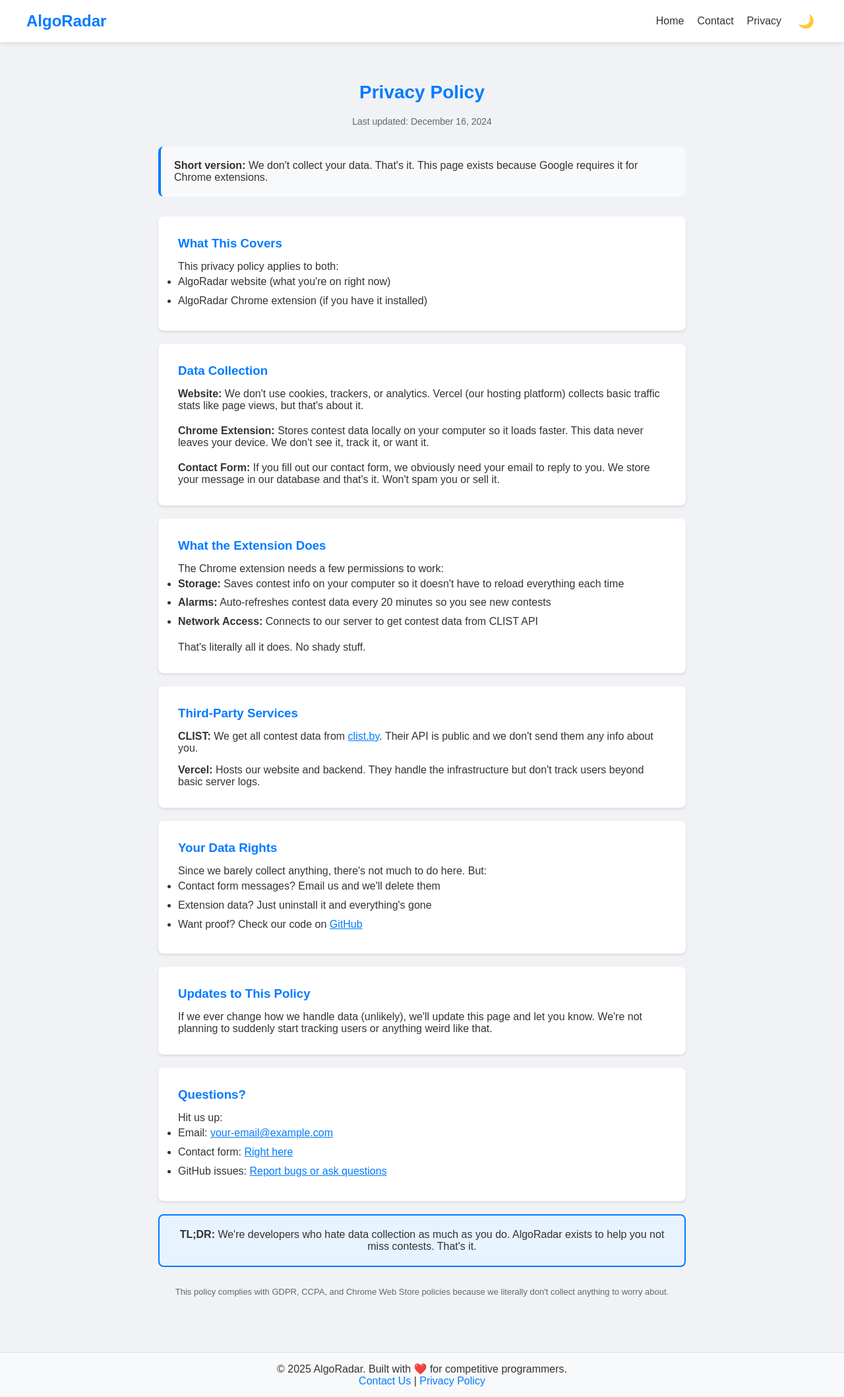
After one commit to nilanshucodes/AlgoRadar, a Flask app: page /privacy in a window 1280 px wide. The commit adds this page. Shown: the whole page at 66% size. Run offline with Flask 3, Linux system fonts and the light colour scheme; some libraries are stand-ins or nearby versions.

Commit message:
Add Privacy Policy page

```diff
--- a/app.py
+++ b/app.py
@@ -146,6 +146,10 @@ def contact():
         return redirect(url_for('contact'))
     return render_template('contact.html')
 
+@app.route('/privacy')
+def privacy():
+    return render_template('privacy.html')
+
 @app.route('/admin/login', methods=['GET','POST'])
 def admin_login():
     if request.method == 'POST':
--- a/templates/base.html
+++ b/templates/base.html
@@ -19,6 +19,7 @@
                 <ul>
                     <li><a href="{{ url_for('index') }}">Home</a></li>
                     <li><a href="{{ url_for('contact') }}">Contact</a></li>
+                    <li><a href="{{url_for('privacy')}}">Privacy</a></li>
                     {% if session.get('admin_logged_in') %}
                     <li><a href="{{ url_for('view_messages') }}">Admin Panel</a></li>
 
@@ -48,10 +49,11 @@
         {% block content %}{% endblock %}
     </main>
 
-    <footer>
+   <footer>
     <p>&copy; 2025 AlgoRadar. Built with ❤️ for competitive programmers.</p>
     <p>
-        <a href="{{ url_for('contact') }}">Contact Us</a>
+        <a href="{{ url_for('contact') }}">Contact Us</a> |
+        <a href="{{ url_for('privacy') }}">Privacy Policy</a>
     </p>
 </footer>
 
--- /dev/null
+++ b/templates/privacy.html
@@ -0,0 +1,118 @@
+{% extends 'base.html' %}
+
+{% block title %}Privacy Policy - AlgoRadar{% endblock %}
+
+{% block content %}
+<div class="container my-4">
+    <div style="max-width: 800px; margin: 0 auto;">
+        <h2 class="text-center mb-3">Privacy Policy</h2>
+        <p style="text-align: center; color: #666; font-size: 14px; margin-bottom: 30px;">Last updated: December 16, 2024</p>
+
+        <div style="background: #f8f9fa; padding: 20px; border-radius: 8px; margin-bottom: 30px; border-left: 4px solid #007bff;">
+            <p style="margin: 0;"><strong>Short version:</strong> We don't collect your data. That's it. This page exists because Google requires it for Chrome extensions.</p>
+        </div>
+
+        <div style="background: white; padding: 30px; border-radius: 8px; box-shadow: 0 2px 4px rgba(0,0,0,0.1); margin-bottom: 20px;">
+            <h3 style="color: #007bff; margin-bottom: 15px;">What This Covers</h3>
+            <p>This privacy policy applies to both:</p>
+            <ul style="line-height: 1.8;">
+                <li>AlgoRadar website (what you're on right now)</li>
+                <li>AlgoRadar Chrome extension (if you have it installed)</li>
+            </ul>
+        </div>
+
+        <div style="background: white; padding: 30px; border-radius: 8px; box-shadow: 0 2px 4px rgba(0,0,0,0.1); margin-bottom: 20px;">
+            <h3 style="color: #007bff; margin-bottom: 15px;">Data Collection</h3>
+            <p><strong>Website:</strong> We don't use cookies, trackers, or analytics. Vercel (our hosting platform) collects basic traffic stats like page views, but that's about it.</p>
+
+            <p style="margin-top: 20px;"><strong>Chrome Extension:</strong> Stores contest data locally on your computer so it loads faster. This data never leaves your device. We don't see it, track it, or want it.</p>
+
+            <p style="margin-top: 20px;"><strong>Contact Form:</strong> If you fill out our contact form, we obviously need your email to reply to you. We store your message in our database and that's it. Won't spam you or sell it.</p>
+        </div>
+
+        <div style="background: white; padding: 30px; border-radius: 8px; box-shadow: 0 2px 4px rgba(0,0,0,0.1); margin-bottom: 20px;">
+            <h3 style="color: #007bff; margin-bottom: 15px;">What the Extension Does</h3>
+            <p>The Chrome extension needs a few permissions to work:</p>
+            <ul style="line-height: 1.8;">
+                <li><strong>Storage:</strong> Saves contest info on your computer so it doesn't have to reload everything each time</li>
+                <li><strong>Alarms:</strong> Auto-refreshes contest data every 20 minutes so you see new contests</li>
+                <li><strong>Network Access:</strong> Connects to our server to get contest data from CLIST API</li>
+            </ul>
+            <p style="margin-top: 15px;">That's literally all it does. No shady stuff.</p>
+        </div>
+
+        <div style="background: white; padding: 30px; border-radius: 8px; box-shadow: 0 2px 4px rgba(0,0,0,0.1); margin-bottom: 20px;">
+            <h3 style="color: #007bff; margin-bottom: 15px;">Third-Party Services</h3>
+            <p><strong>CLIST:</strong> We get all contest data from <a href="https://clist.by" target="_blank" style="color: #007bff;">clist.by</a>. Their API is public and we don't send them any info about you.</p>
+
+            <p style="margin-top: 15px;"><strong>Vercel:</strong> Hosts our website and backend. They handle the infrastructure but don't track users beyond basic server logs.</p>
+        </div>
+
+        <div style="background: white; padding: 30px; border-radius: 8px; box-shadow: 0 2px 4px rgba(0,0,0,0.1); margin-bottom: 20px;">
+            <h3 style="color: #007bff; margin-bottom: 15px;">Your Data Rights</h3>
+            <p>Since we barely collect anything, there's not much to do here. But:</p>
+            <ul style="line-height: 1.8;">
+                <li>Contact form messages? Email us and we'll delete them</li>
+                <li>Extension data? Just uninstall it and everything's gone</li>
+                <li>Want proof? Check our code on <a href="https://github.com/nilanshucodes/algoradar" target="_blank" style="color: #007bff;">GitHub</a></li>
+            </ul>
+        </div>
+
+        <div style="background: white; padding: 30px; border-radius: 8px; box-shadow: 0 2px 4px rgba(0,0,0,0.1); margin-bottom: 20px;">
+            <h3 style="color: #007bff; margin-bottom: 15px;">Updates to This Policy</h3>
+            <p>If we ever change how we handle data (unlikely), we'll update this page and let you know. We're not planning to suddenly start tracking users or anything weird like that.</p>
+        </div>
+
+        <div style="background: white; padding: 30px; border-radius: 8px; box-shadow: 0 2px 4px rgba(0,0,0,0.1); margin-bottom: 20px;">
+            <h3 style="color: #007bff; margin-bottom: 15px;">Questions?</h3>
+            <p>Hit us up:</p>
+            <ul style="line-height: 1.8;">
+                <li>Email: <a href="mailto:your-email@example.com" style="color: #007bff;">your-email@example.com</a></li>
+                <li>Contact form: <a href="{{ url_for('contact') }}" style="color: #007bff;">Right here</a></li>
+                <li>GitHub issues: <a href="https://github.com/nilanshucodes/algoradar/issues" target="_blank" style="color: #007bff;">Report bugs or ask questions</a></li>
+            </ul>
+        </div>
+
+        <div style="background: #e7f3ff; padding: 20px; border-radius: 8px; text-align: center; border: 2px solid #007bff;">
+            <p style="margin: 0; color: #333;"><strong>TL;DR:</strong> We're developers who hate data collection as much as you do. AlgoRadar exists to help you not miss contests. That's it.</p>
+        </div>
+
+        <p style="text-align: center; margin-top: 30px; color: #666; font-size: 13px;">
+            This policy complies with GDPR, CCPA, and Chrome Web Store policies because we literally don't collect anything to worry about.
+        </p>
+    </div>
+</div>
+
+<style>
+body.dark .container > div > div {
+    background: #2d2d2d !important;
+    color: #e0e0e0;
+}
+
+body.dark .container > div > div[style*="background: #f8f9fa"] {
+    background: rgba(77, 163, 255, 0.1) !important;
+}
+
+body.dark .container > div > div[style*="background: #e7f3ff"] {
+    background: rgba(77, 163, 255, 0.15) !important;
+    border-color: #4da3ff !important;
+}
+
+body.dark .container h3 {
+    color: #4da3ff !important;
+}
+
+body.dark .container p,
+body.dark .container li {
+    color: #b0b0b0;
+}
+
+body.dark .container a {
+    color: #4da3ff !important;
+}
+
+body.dark .container strong {
+    color: #e0e0e0;
+}
+</style>
+{% endblock %}
```
